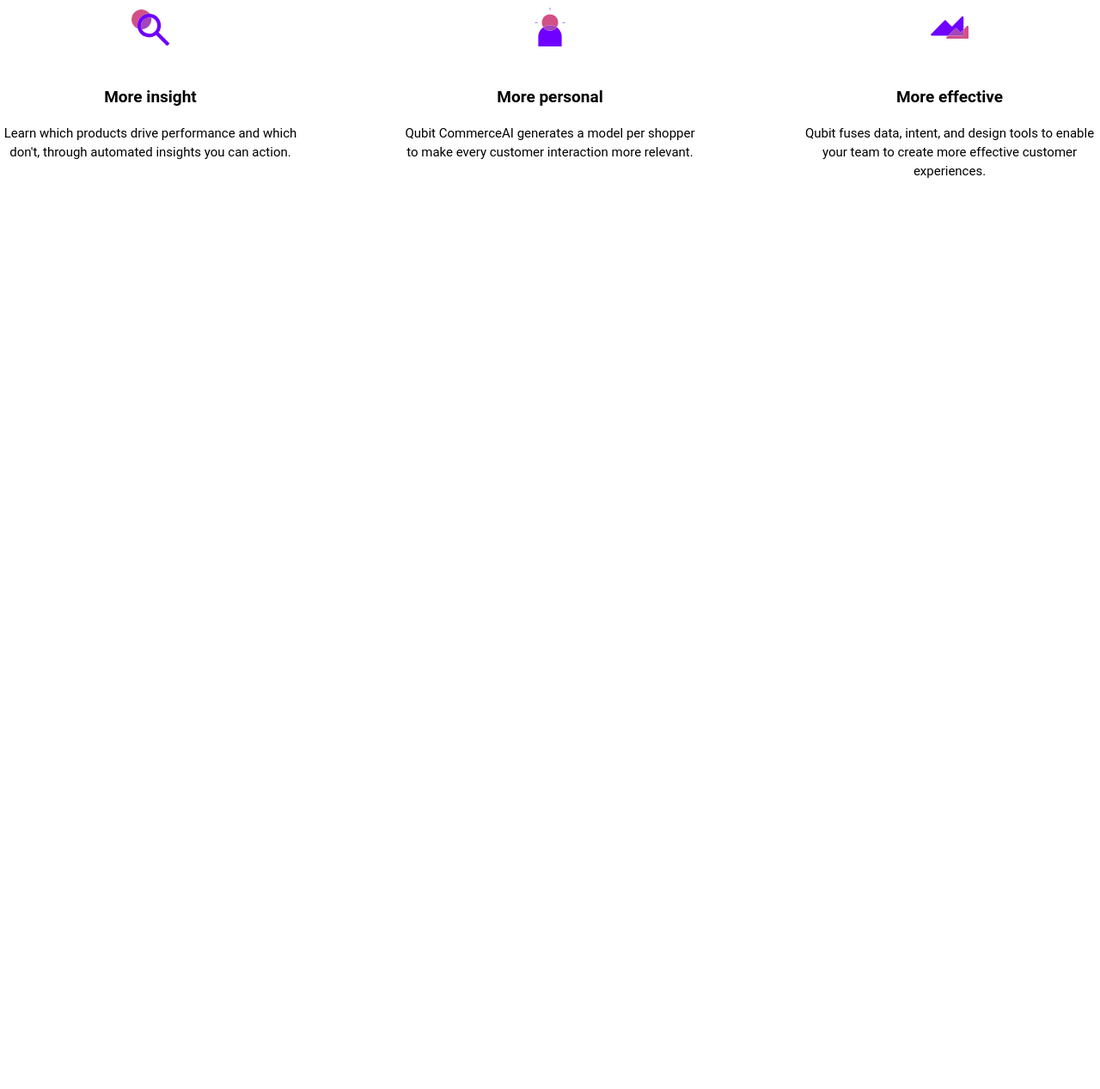
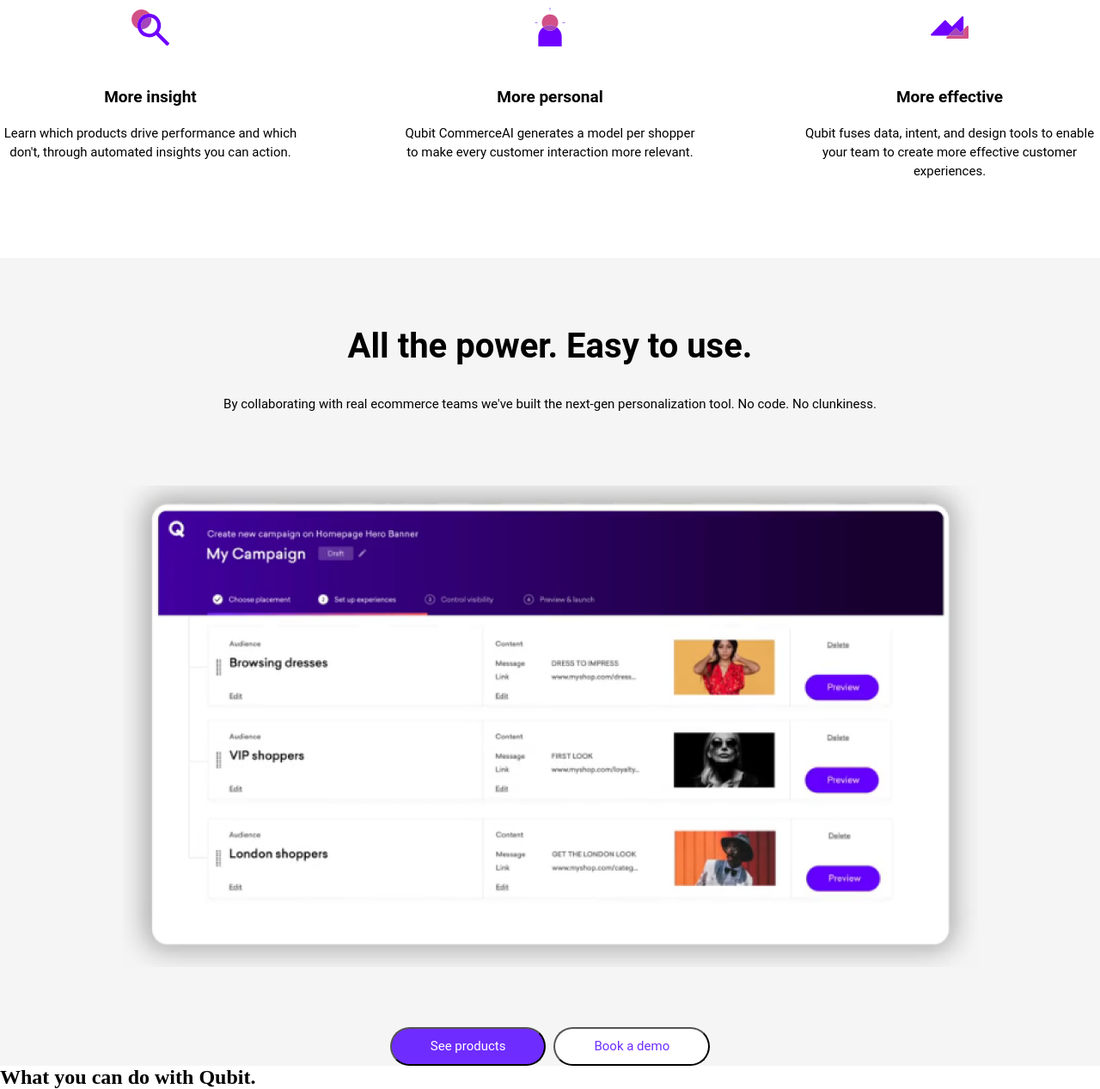
Before and after one commit to vitaliyMiskevuch1212/Qubit_css_and_html, a plain HTML site: page index.html in a window 1280 px wide. Shown: the part 1993-3260 px from the top of the page at 86% size. Before the commit the page ends 2293 px from the top, so only its background shows below. Drawn offline with Linux system fonts and the light colour scheme.

Commit message:
add new section - power

```diff
--- a/css/brands.css
+++ b/css/brands.css
@@ -25,7 +25,7 @@
     line-height: 24px;
     text-align: center;
     color: #1C1C1C;
-
+    margin-top: 20px;
 }
 .brands_line {
     border-bottom: 3px solid #6F2CFF;
--- a/css/index.css
+++ b/css/index.css
@@ -4,3 +4,4 @@
 @import url(brands.css);
 @import url(grow_fast.css);
 @import url(Commerce_ai.css);
+@import url(power.css);
--- /dev/null
+++ b/css/power.css
@@ -0,0 +1,56 @@
+.power {
+    background-color: #F5F5F5;
+}
+.power_title {
+    font-family: 'Roboto';
+    font-style: normal;
+    font-weight: 700;
+    font-size: 40px;
+    line-height: 45px;
+    text-align: center;
+    color: #000000;
+    padding-top: 80px;
+    margin-bottom: 30px;
+}
+.power_subtitle {
+    font-family: 'Roboto';
+    font-style: normal;
+    font-weight: 400;
+    font-size: 15px;
+    line-height: 30px;
+    text-align: center;
+    color: #000000;
+    margin-bottom: 80px;
+}
+.power_img {
+    display: block;
+    margin: auto;
+}
+.power_buttons {
+    margin-top: 70px;
+    text-align: center;
+}
+.power_see_products {
+    font-family: 'Roboto';
+    font-style: normal;
+    font-weight: 400;
+    font-size: 15px;
+    line-height: 15px;
+    color: #FFFFFF;
+    padding: 13px 45px;
+    margin-right: 5px;
+    background: #6F2CFF;
+    border-radius: 30px;
+}
+.power_book_a_demo {
+    font-family: 'Roboto';
+    font-style: normal;
+    font-weight: 400;
+    font-size: 15px;
+    line-height: 15px;
+    color: #6F2CFF;
+    padding: 13px 45px;
+    background: #FFFFFF;
+    box-shadow: 0 0 0 #6F2CFF;
+    border-radius: 30px;
+}
--- a/index.html
+++ b/index.html
@@ -137,5 +137,25 @@
         </div>
     </div>
 </section>
+<section class="power" id="power">
+<div class="power_text">
+    <h2 class="power_title">All the power. Easy to use.</h2>
+    <p class="power_subtitle">
+        By collaborating with real ecommerce teams we've built the
+        next-gen personalization tool. No code. No clunkiness.
+    </p>
+</div>
+    <img src="image/power/power_img.png" class="power_img">
+    <div class="power_buttons">
+        <button class="power_see_products">See products</button>
+        <button class="power_book_a_demo">Book a demo</button>
+    </div>
+</section>
+<section class="what_you_can">
+    <h2 class="what_you_can_title">What you can do with Qubit.</h2>
+    <div class="What_you_can_block">
+
+    </div>
+</section>
 </body>
 </html>
```
Also changed, not shown: image/power/power_img.png (added).
